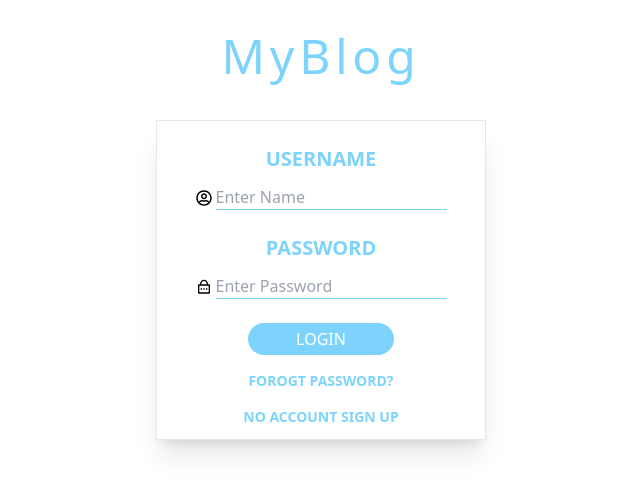
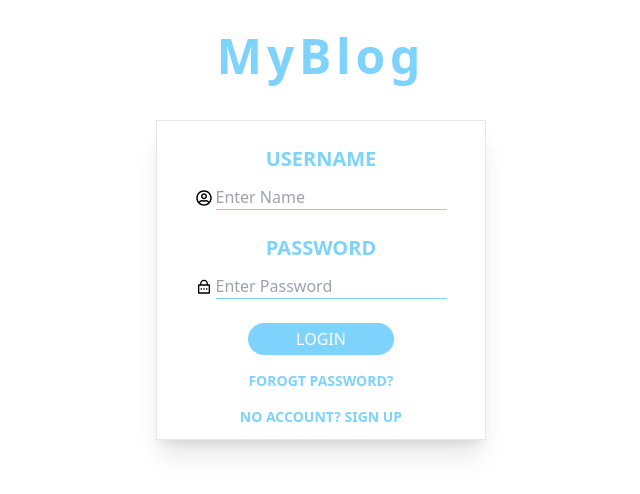
Before and after one commit to ayush-ac7/MyBlog, a React (Vite) app: page /signup in a window 1280 px wide. Shown: the top 494 px of the page, without its empty margins (335-975 px from the left). Built offline with nearby package versions, Linux system fonts and the light colour scheme.

Commit message:
completed with UI login page

```diff
--- a/src/pages/Signup.jsx
+++ b/src/pages/Signup.jsx
@@ -1,11 +1,10 @@
-import { PiPlaceholder } from "react-icons/pi";
 import { FaRegUserCircle } from "react-icons/fa";
 import { RiLockPasswordLine } from "react-icons/ri";
 
 const Signup = () => {
   return (
     <div className=" p-4 m-4 text-center h-screen w-full ">
-      <h1 className="text-5xl tracking-widest font-medium font-bold mb-10 text-sky-300">
+      <h1 className="text-5xl tracking-widest font-bold mb-10 text-sky-300">
         MyBlog
       </h1>
       <div className="border-gray-200 border-[1px] shadow-xl w-[330px] h-[320px] mx-auto py-3 my-3">
@@ -50,7 +49,7 @@ const Signup = () => {
             FOROGT PASSWORD?
           </h2>
           <h2 className="text-sky-300 font-semibold text-sm">
-            NO ACCOUNT SIGN UP
+            NO ACCOUNT? <span className="font-extrabold cursor-pointer">SIGN UP</span>
           </h2>
         </form>
       </div>
```
